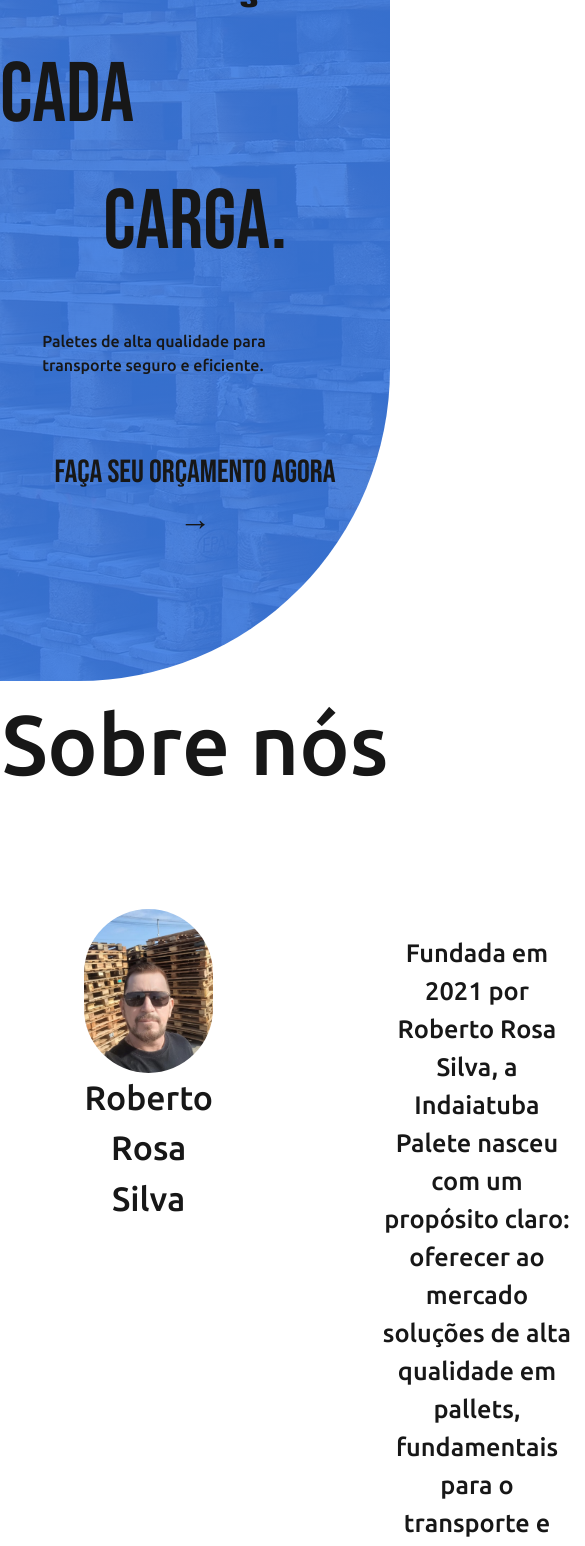
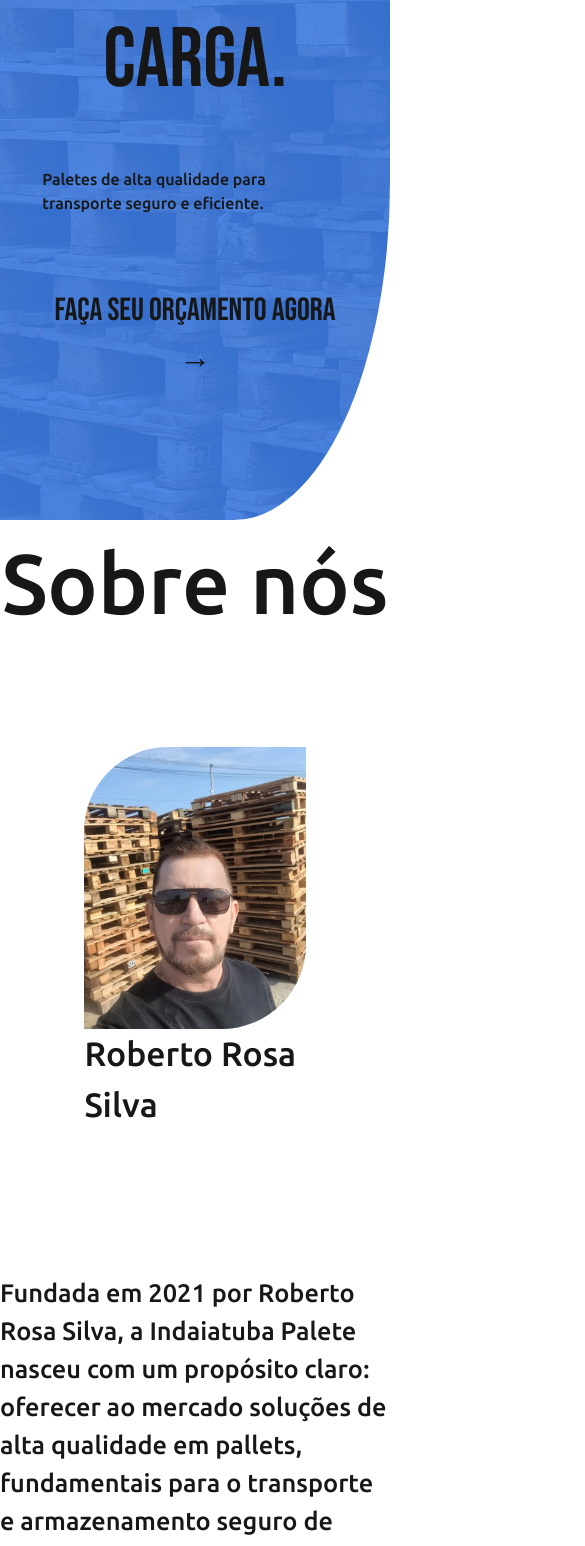
Before and after one commit to ramonmoncao/IndaiatubaPalete, a Next.js app in the folder ip-front/: page /home in a window 390 px wide. Shown: the part 432-1978 px from the top of the page, 585 px wide, since content can reach past the window. Built offline with nearby package versions, Linux system fonts and the light colour scheme.

Commit message:
Atualizações para mobile

```diff
--- a/ip-front/src/app/globals.css
+++ b/ip-front/src/app/globals.css
@@ -26,6 +26,8 @@ body {
 }
 html{
   scroll-behavior: smooth;
+  max-width: 100%;
+  padding: 0;
 }
 
 
@@ -42,3 +44,8 @@ html{
   display: flex;
   justify-content: space-between;
 }
+@media (max-width: 800px) {
+    #footer-div{
+      font-size: 12px;
+    }
+}
--- a/ip-front/src/app/home/about.css
+++ b/ip-front/src/app/home/about.css
@@ -1,8 +1,9 @@
 #about{
     background: linear-gradient(var(--color-primary-3), var(--color-primary-5));
+    width: 100%;
 }
 #about-div{
-
+    width: 100vw;
     display:flex;
     flex-direction: column;
     background-color: var(--color-primary-1);
@@ -22,24 +23,51 @@
     justify-content: space-evenly;
 }
 #about-text{
+    display: flex;
     width: 100dvh;
     height: 70dvh;
     align-content: center;
     padding: 10dvh;
     border-radius: 0dvh 20dvh 0dvh 20dvh;
     background-color: var(--color-primary-3);
-    text-align: center;
+    align-items: center;
+    justify-content: center;
     color: var(--color-primary-1);
     font-size: 3dvh;
 }
 #about-img{
+    display: flex;
+    flex-direction: column;
     background-color: var(--color-primary-5);
     border-radius: 20dvh 0dvh 20dvh 0dvh;
     padding: 7dvh 10dvh 0 10dvh ;
-    text-align: center;
+    align-items: center;
+    justify-content: center;
     color: var(--color-primary-1);
     font-size: 4dvh;
 }
 #about-img img{
     border-radius: 10dvh 10dvh 10vh 10dvh;
 }
+
+@media (max-width: 800px) {
+    #about-div{
+        max-width: 100%;
+        border-radius: 0dvh 0dvh 0dvh 40dvh;
+    }
+    #about-grid{
+        flex-direction: column;
+        justify-content: center;
+    }
+    #about-img{
+        border-radius: 20dvh 0 0 0 ;
+    }
+    #about-text{
+        padding: 0;
+        width: 100%;
+        border-radius: 0 0 0 25dvh;
+    }
+    #about-img img{
+        border-radius: 10dvh 0dvh 10vh 0dvh;
+    }
+}
--- a/ip-front/src/app/home/catalog.css
+++ b/ip-front/src/app/home/catalog.css
@@ -39,7 +39,7 @@
 
 #container div:hover {
     transform: scale(1.15);
-
+    cursor: pointer;
 }
 
 #container h3 {
@@ -60,8 +60,25 @@
     z-index: 2;
 }
 
-
 #container div:hover .description {
     transform: none;
     box-shadow: none;
 }
+
+@media (max-width: 900px) {
+    #container {
+        overflow-x: auto; /* Permite rolagem horizontal */
+        scroll-snap-type: x mandatory; /* Alinha os itens ao rolar */
+        justify-content: flex-start; /* Alinha os itens à esquerda */
+        gap: 10px; /* Reduz o espaçamento entre os itens */
+        padding-bottom: 20px; /* Adiciona espaço para a barra de rolagem */
+    }
+
+    #container div {
+        scroll-snap-align: start; /* Alinha o item ao rolar */
+    }
+
+    #container div:hover {
+        transform: none; /* Remove o efeito de hover em dispositivos móveis */
+    }
+}
--- a/ip-front/src/app/home/contact.css
+++ b/ip-front/src/app/home/contact.css
@@ -11,3 +11,8 @@
     justify-content: center;
     background-color: var(--color-primary-4);
 }
+@media (max-width: 600px) {
+    #contact{
+        max-width: 100%;
+    }
+}
--- a/ip-front/src/app/home/header.css
+++ b/ip-front/src/app/home/header.css
@@ -58,3 +58,12 @@
         color: var(--color-primary-1);
         transform: scale(1.1);
     }
+
+    @media (max-width: 800px) {
+        .btn{
+            display: none;
+        }
+        #btn-navbar{
+
+        }
+    }
--- a/ip-front/src/app/home/home.css
+++ b/ip-front/src/app/home/home.css
@@ -1,6 +1,8 @@
 
 #home{
     background-color: var(--color-primary-1);
+    width: 100vw;
+    height: 100vh;
 }
 #home-div{
     width: 100vw;
@@ -11,7 +13,7 @@
     justify-content: center;
     background: linear-gradient(rgba(59, 123, 227, 0.9), rgba(59, 123, 227, 0.9)), url('../../../public/background.jpg');
     box-shadow: inset 0 0 50px 50px var(--color-primary-3);
-    border-radius: 0 0 80dvi 0;
+    border-radius: 0 0 80% 0;
     padding-bottom: 10dvh;
 }
 #logo{
@@ -57,3 +59,13 @@
 #btn-home:hover{
     transform: scale(1.1);
 }
+
+@media (max-width: 600px) {
+    #home{
+        max-width: 100%;
+    }
+    #home-div{
+        max-width: 100%;
+        border-radius: 0 0 40% 0;
+    }
+}
--- a/ip-front/src/app/home/page.tsx
+++ b/ip-front/src/app/home/page.tsx
@@ -10,6 +10,7 @@ import './header.css';
 import './home.css';
 
 export default function Home() {
+
     const aboutSection = useRef<HTMLDivElement | null>(null);
     const catalogSection = useRef<HTMLDivElement | null>(null);
     const homeSection = useRef<HTMLDivElement | null>(null);
--- a/ip-front/src/app/layout.tsx
+++ b/ip-front/src/app/layout.tsx
@@ -39,9 +39,11 @@ export default function RootLayout({
   children: React.ReactNode;
 }>) {
   return (
+
     <html lang="pt-br">
       <body
-        className={`${geistSans.variable} ${geistMono.variable} antialiased`}
+        className={`${ubuntu.variable} ${bebasNeue.variable}
+          ${geistSans.variable} ${geistMono.variable} antialiased`}
       >
         {children}
         <footer id='footer'>
@@ -49,7 +51,7 @@ export default function RootLayout({
           <div id="footer-items">
               <div id="copyright">
                   <Image src="/ipicon.png" alt="LogoIP" width={100} height={100} style={{ filter: 'brightness(1000%)' }}/>
-                  &copy; Indaiatuba Paletes 2025 - Todos os direitos reservados
+                  &copy; Indaiatuba Palete 2025 - Todos os direitos reservados
               </div>
               <ul id="footer_list">
                   <li>
```
Also changed, not shown: ip-front/src/app/not-found.tsx (added, +17 -0 lines), ip-front/src/app/notfound.css (added, +11 -0 lines).
